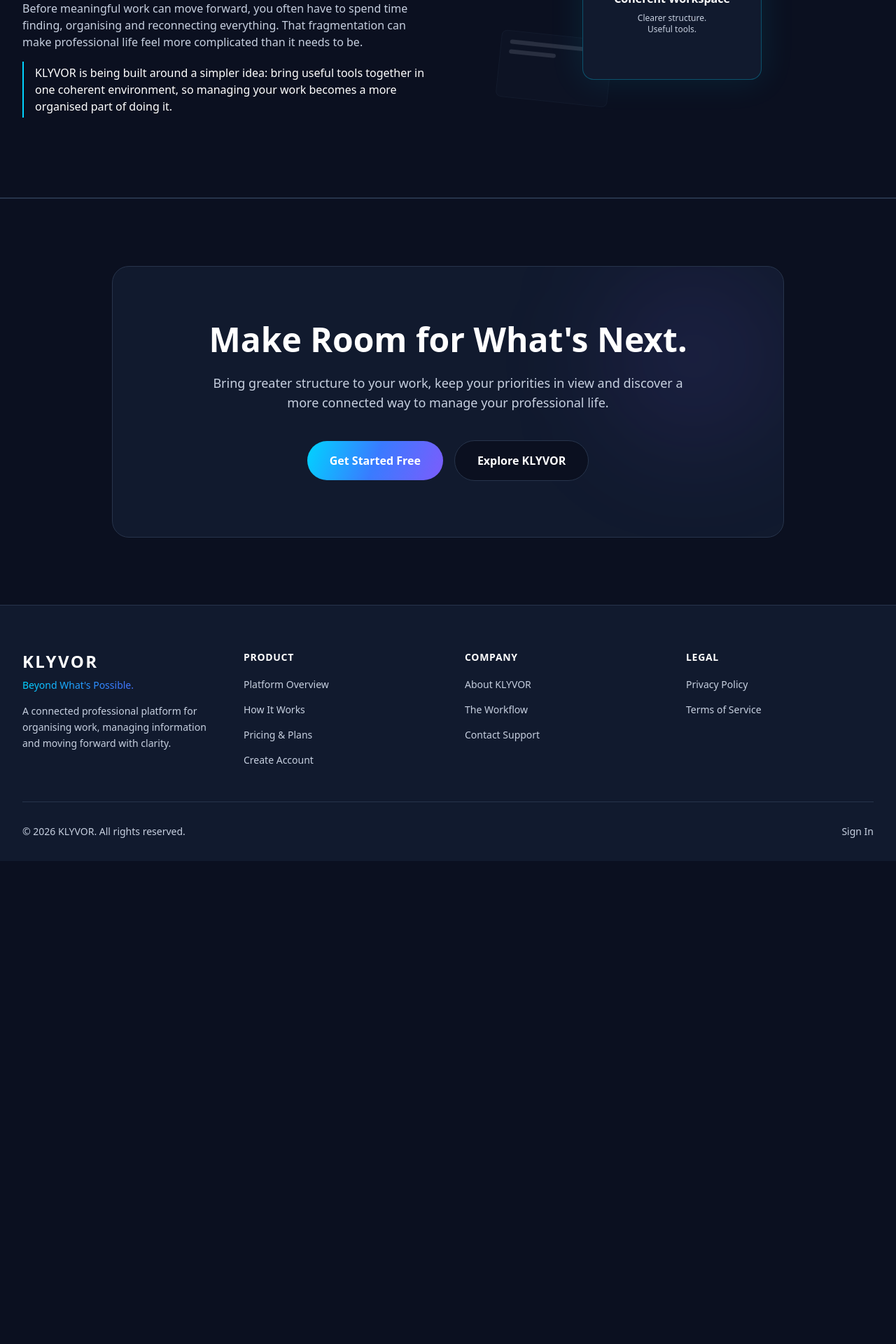
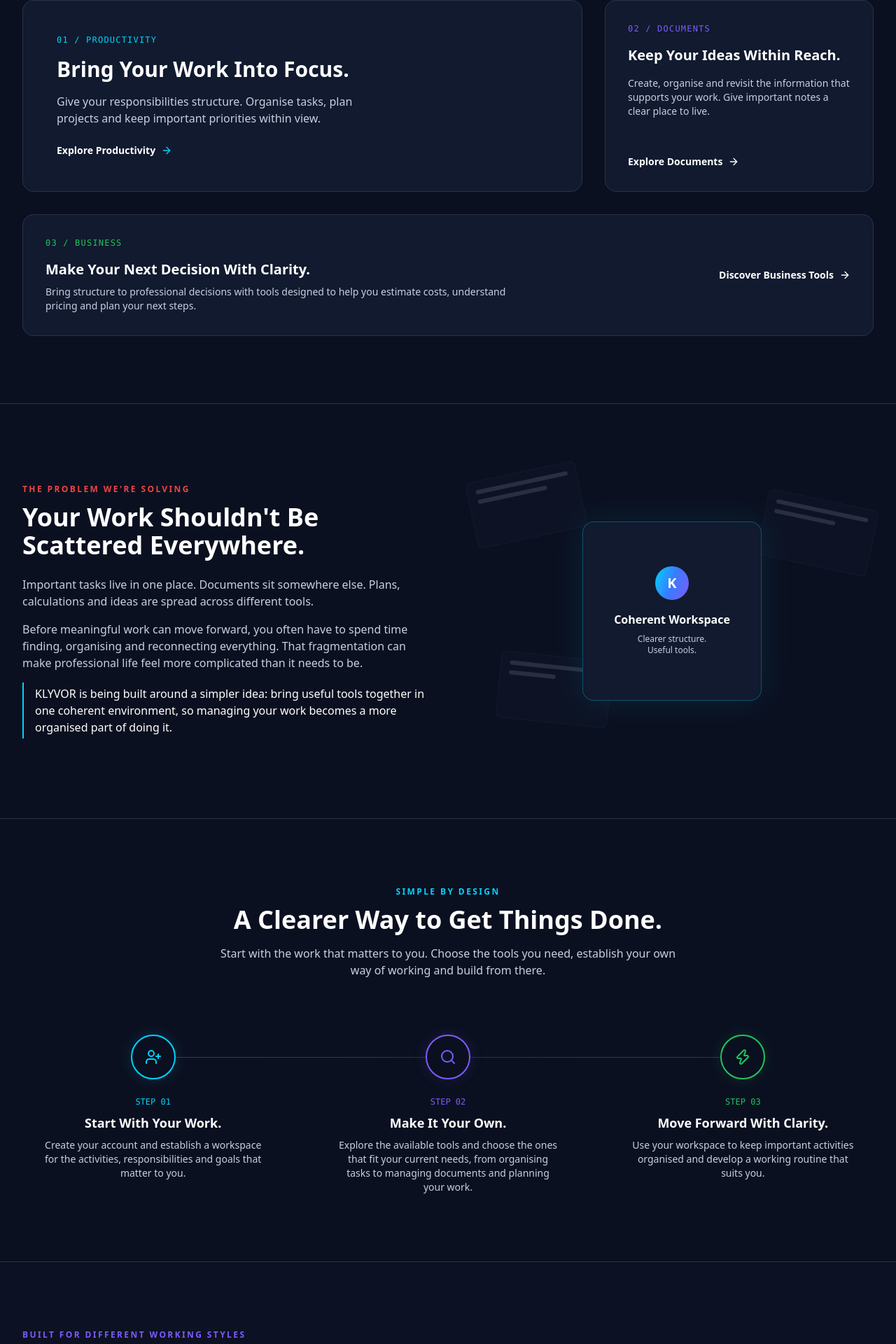
Before and after one commit to titanicfay-cloud/klyvor, a Next.js app: page / in a window 1280 px wide. Shown: the part 1320-3240 px from the top of the page at 70% size. Before the commit the page ends 2550 px from the top, so only its background shows below. Built offline with nearby package versions, Linux system fonts and the light colour scheme.

Commit message:
Expand homepage into a complete KLYVOR brand experience

```diff
--- a/app/page.tsx
+++ b/app/page.tsx
@@ -1,18 +1,27 @@
+
 import Navbar from "@/components/landing/Navbar";
 import Hero from "@/components/landing/Hero";
 import TrustStrip from "@/components/landing/TrustStrip";
+import PlatformOverview from "@/components/landing/PlatformOverview";
 import ProblemSection from "@/components/landing/ProblemSection";
+import HowItWorks from "@/components/landing/HowItWorks";
+import Audiences from "@/components/landing/Audiences";
+import BrandStatement from "@/components/landing/BrandStatement";
 import FinalCTA from "@/components/landing/FinalCTA";
 import Footer from "@/components/landing/Footer";
 
 export default function Home() {
   return (
-    <div className="min-h-screen flex flex-col bg-[#0B1020]">
+    <div className="min-h-screen flex flex-col overflow-hidden bg-[#0B1020]">
       <Navbar />
       <main className="flex-grow">
         <Hero />
         <TrustStrip />
+        <PlatformOverview />
         <ProblemSection />
+        <HowItWorks />
+        <Audiences />
+        <BrandStatement />
         <FinalCTA />
       </main>
       <Footer />
```
